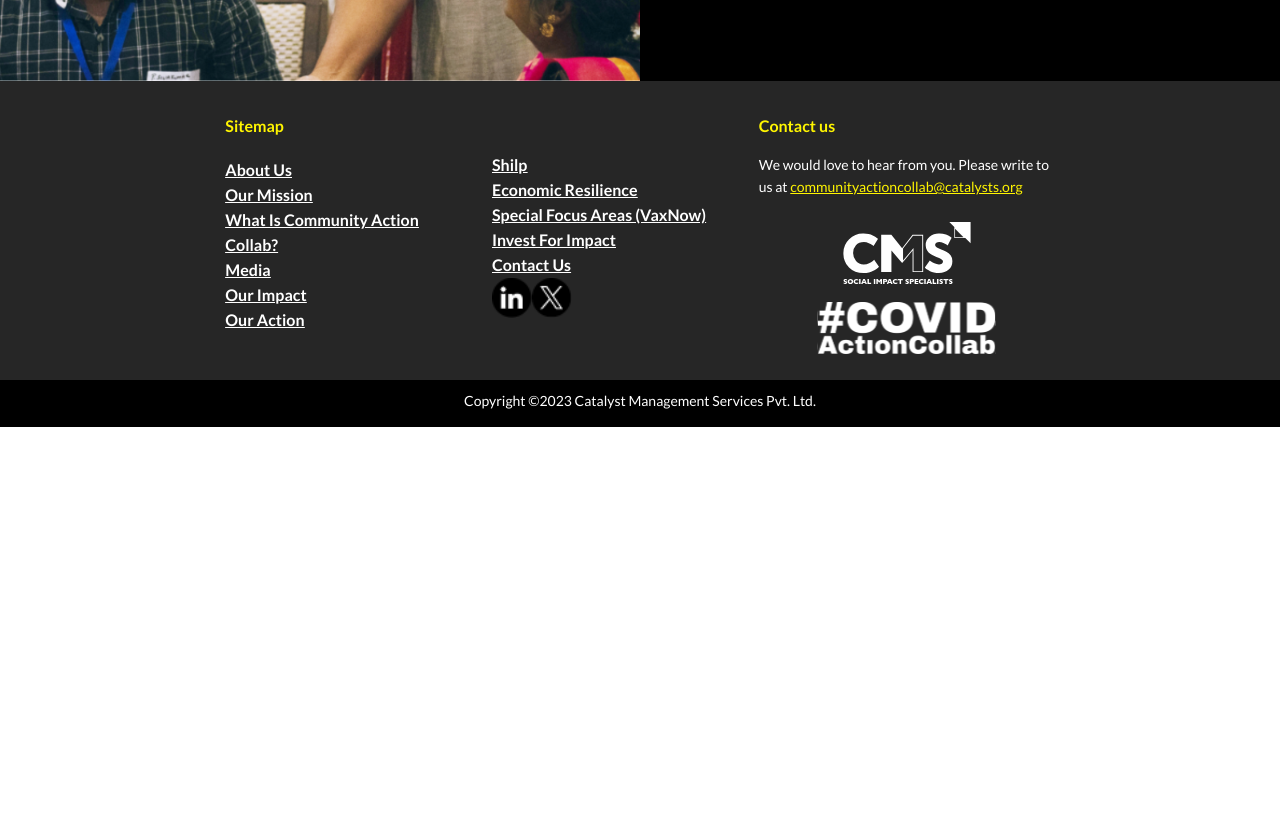
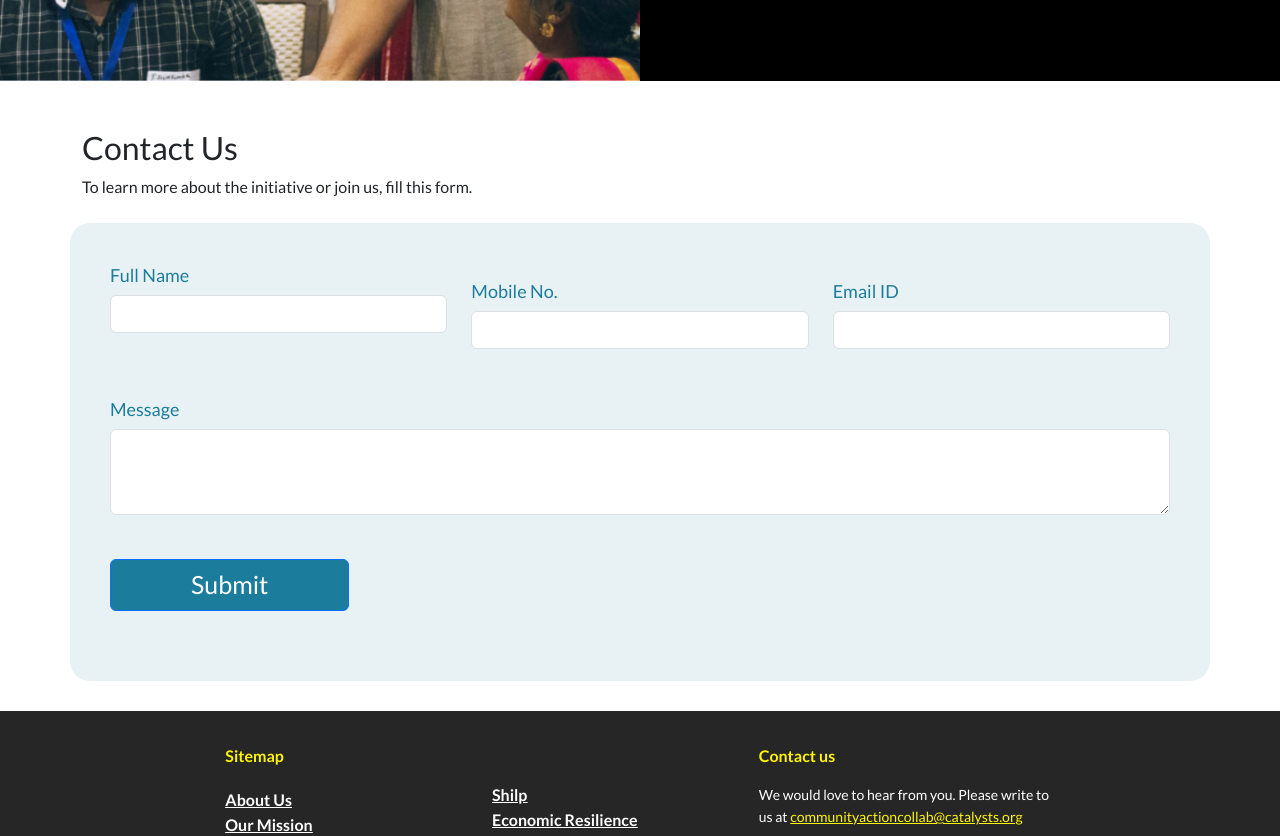
Before and after one commit to nitjsr12/communityactioncollab, a Next.js app: page /shilp in a window 1280 px wide. Shown: the part 2280-3116 px from the top of the page. Before the commit the page ends 2707 px from the top, so only its background shows below. Built offline with nearby package versions, Linux system fonts and the light colour scheme.

Commit message:
mob menu

```diff
--- a/app/globals.css
+++ b/app/globals.css
@@ -810,6 +810,14 @@ ul.partnew {
   border-radius: 20px;
   margin-bottom: 30px;
 }
+.shilp_formdata{
+  background-color: #E8F2F5;
+  padding: 40px;
+  margin-top: 0px;
+  border-radius: 20px;
+  margin-bottom: 30px;
+
+}
 
 button.btn-form {
   background-color: #1C7C9C;
--- a/app/shilp/shilp/Shilpdetails.js
+++ b/app/shilp/shilp/Shilpdetails.js
@@ -1,6 +1,8 @@
 import React from "react";
 import { Container,Row,Col } from "react-bootstrap";
 import Image from "next/image";
+import Form from 'react-bootstrap/Form';
+import Button from 'react-bootstrap/Button'
 
 const CardList = () => {
   return (
@@ -124,8 +126,50 @@ const CardList = () => {
                <p>In order to fulfil the ongoing information and knowledge requirements and needs of the organisations, the Resource Hub is an online repository – ‘ready-to-use’ information and knowledge artefacts, that you will find useful, as you strengthen your organisations and your leadership teams.</p>
                <p>The resource hub consists of self help resources such as tools, articles, frameworks, guidelines, etc., that you can access and share with others too.</p>
                <p>The resources that you will find here are a collection of created and curated artefacts from within and outside the Catalyst Group of companies.</p> </div>
-               <button className="btn " >KNOW MORE</button>
+               <button className=" b-shilp " >KNOW MORE</button>
           </Col>
+        </Row>
+      </Container>
+       <Container className="mt-5">
+       <Row>
+          <Col>
+             <h2>Contact Us</h2>
+             <p>To learn more about the initiative or join us, fill this form.</p>
+          </Col>
+        </Row>
+       </Container>
+      <Container className='shilp_formdata mt-2'>
+        <Row>
+          <Col>
+          <Form.Group className="" controlId="exampleForm.ControlTextarea1"></Form.Group>
+          <Form.Label className='label-style'>Full Name</Form.Label>
+          <Form.Control placeholder="" />
+          </Col>
+          <Col>
+          <Form.Group className="mb-3" controlId="exampleForm.ControlTextarea1"></Form.Group>
+          <Form.Label className='label-style'> Mobile No. </Form.Label>
+          <Form.Control placeholder="" />
+        </Col>
+        <Col>
+        <Form.Group className="mb-3" controlId="exampleForm.ControlTextarea1"></Form.Group>
+        <Form.Label className='label-style'>Email ID</Form.Label>
+          <Form.Control placeholder="" />
+        </Col>
+        </Row>
+        <Row>
+           <Col>
+           <Form.Group className="mt-5 mb-4" controlId="exampleForm.ControlTextarea1">
+        <Form.Label className='label-style'>Message</Form.Label>
+        <Form.Control as="textarea" rows={3} />
+      </Form.Group>
+           </Col>
+        </Row>
+        <Row>
+        <Col>
+        <Button className='btn-form' type="submit">
+        Submit
+      </Button>
+           </Col>
         </Row>
       </Container>
     </>
```
Also changed, not shown: app/impact/Ourimpact/singleblog.js (added, +17 -0 lines), app/join-us/Join/Banner.js (+5 -5 lines), app/resource-hub/ResourceHub/Banner.js (added, +20 -0 lines), app/singlepage/page.js (added, +23 -0 lines), app/singlepage/singlepage/singlepage.js (added, +11 -0 lines), app/resource-hub/page.js (added), app/wordpressService.js (renamed from component/services/wordpressService.js), 1 other file (tests, documents, lock files or other folders).
